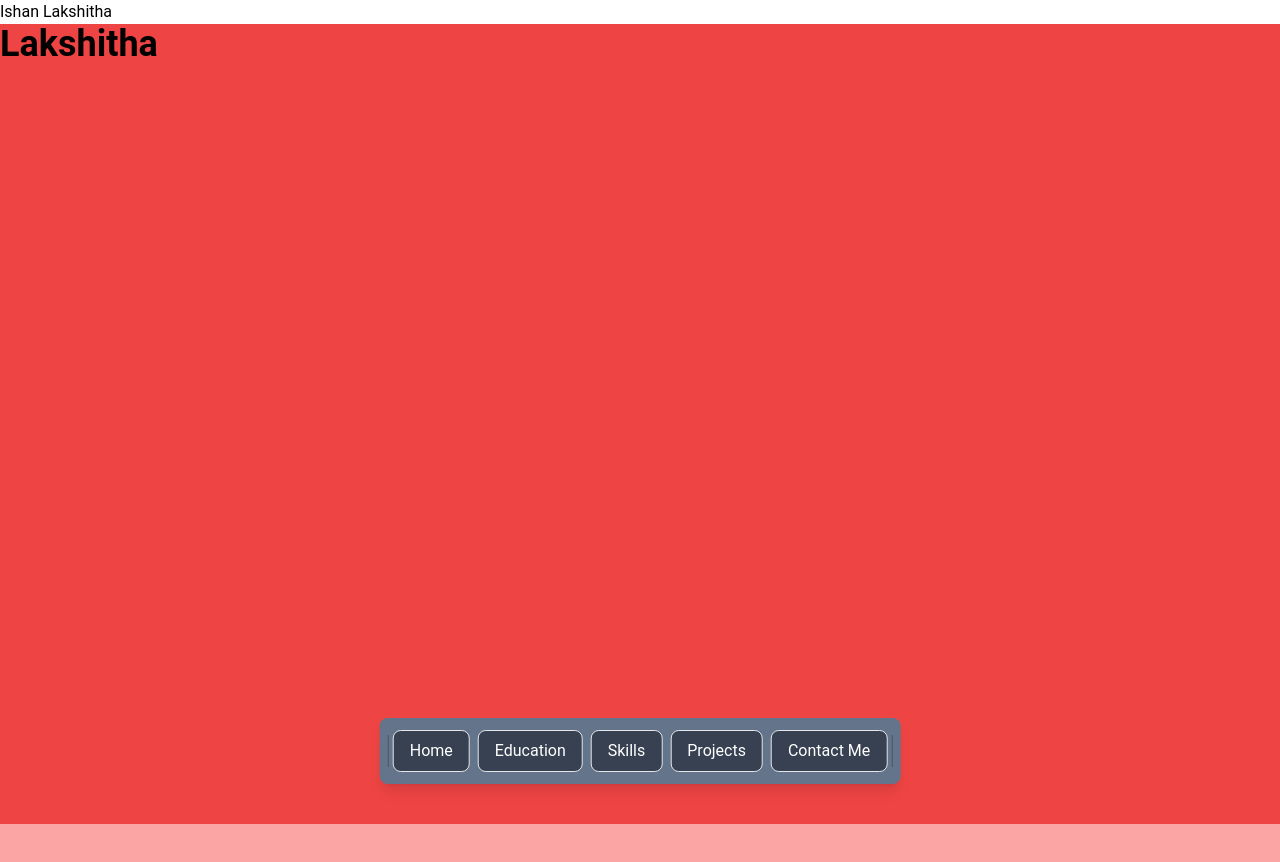
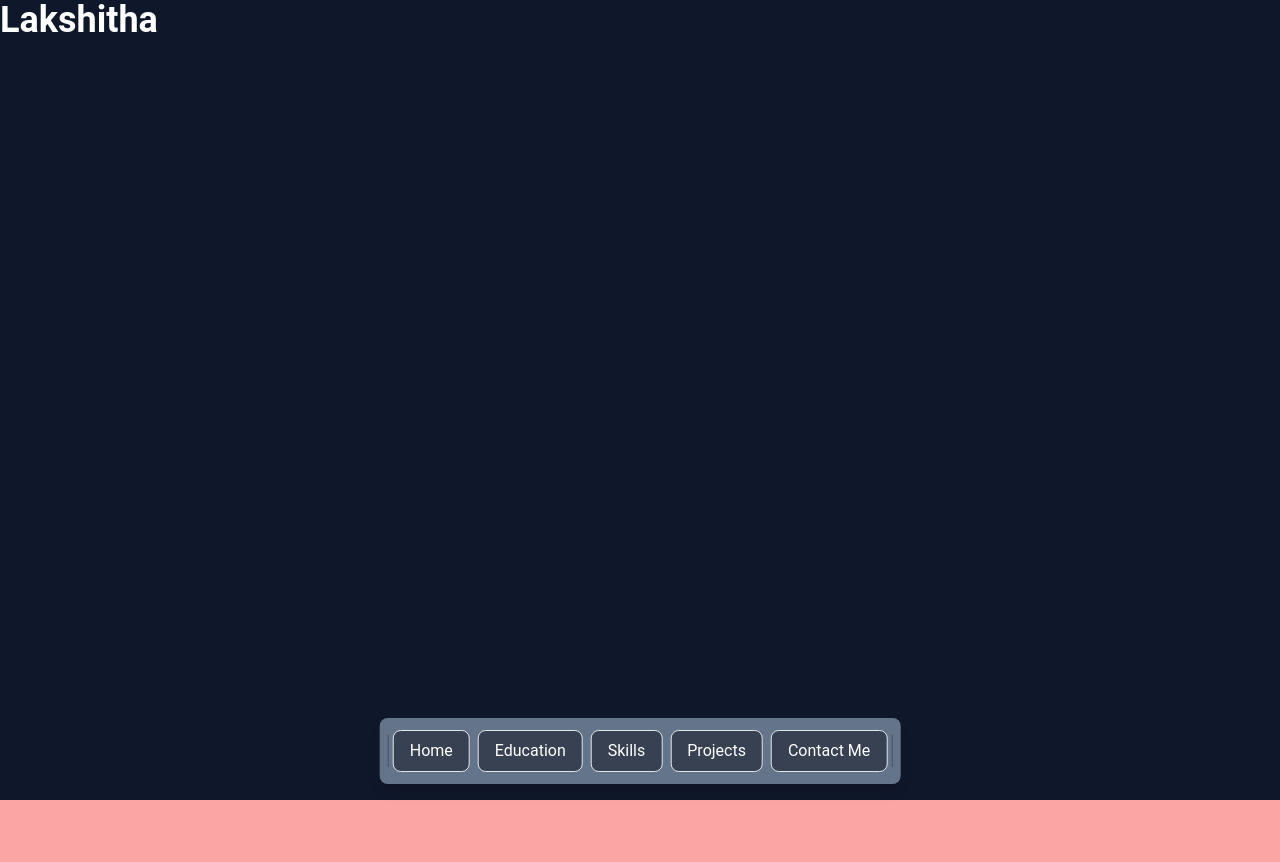
Before and after one commit to ILakshitha/ishan_Lakshitha, a React (Vite) app in the folder Frontend/: page / in a window 1280 px wide. Shown: the top 862 px of the page. Built offline with nearby package versions, Linux system fonts and the light colour scheme.

Commit message:
change first page background

```diff
--- a/Frontend/src/components/Header.jsx
+++ /dev/null
@@ -1,9 +0,0 @@
-import React from 'react'
-
-export default function Header() {
-  return (
-    <div>
-      <h1>Ishan Lakshitha</h1>
-    </div>
-  )
-}
--- a/Frontend/src/pages/Home.jsx
+++ b/Frontend/src/pages/Home.jsx
@@ -1,5 +1,5 @@
 import React, { useRef } from 'react';
-import Header from '../components/Header';
+//import Header from '../components/Header';
 import Footer from '../components/Footer';
 import AppBar from '../components/AppBar';
 
@@ -33,9 +33,9 @@ export default function Home() {
   };
   return (
     <div className="font-roboto">
-      <Header />
-      <div ref={homeref} id='home' className='bg-red-500 h-screen'>
-        <h1 className="text-4xl font-bold">Lakshitha</h1>
+
+      <div ref={homeref} id='home' className='bg-slate-900 h-screen'>
+        <h1 className="text-4xl text-white font-bold">Lakshitha</h1>
       </div>
       <div ref={educationref} id='education' className=' bg-red-300 h-screen'>
 
```
